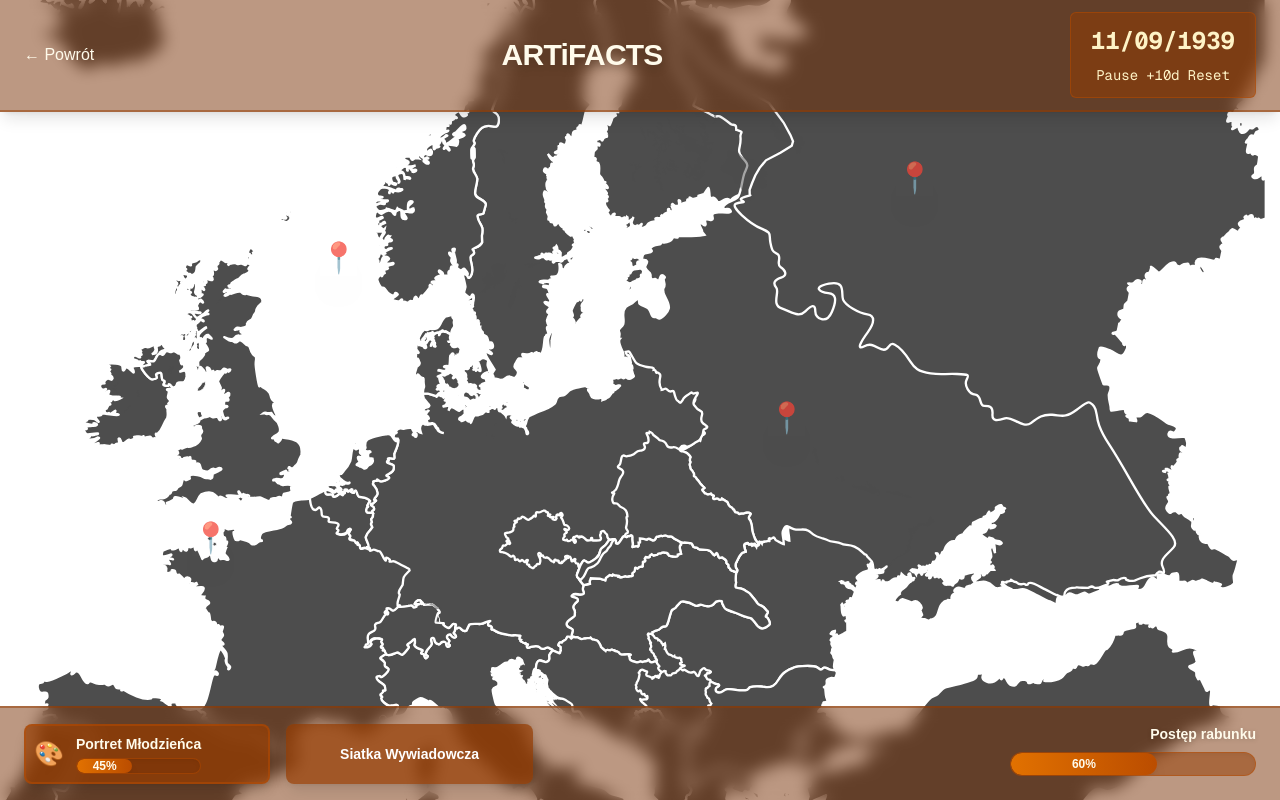
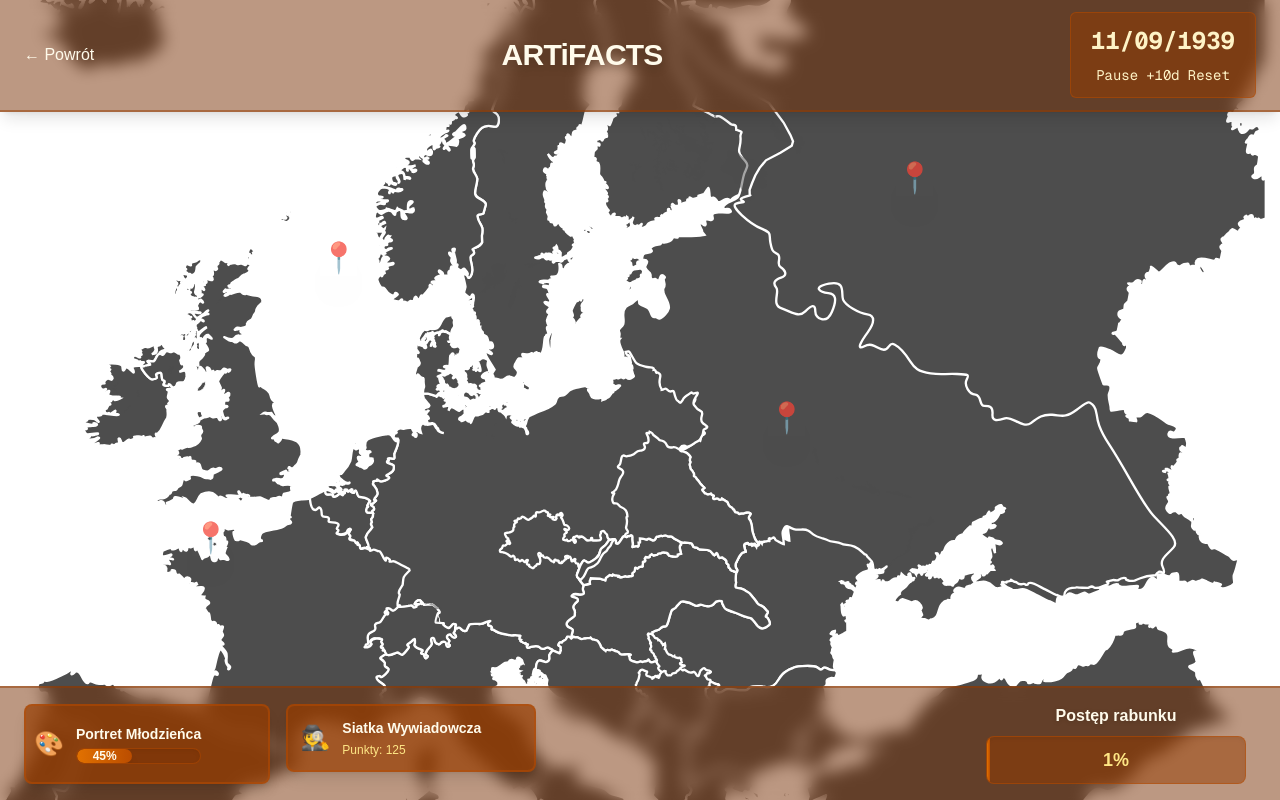
Before and after one commit to JaQubus/OneLastHack, a Next.js app: page /map in a window 1280 px wide. Built offline with nearby package versions, Linux system fonts and the light colour scheme.

Commit message:
Refactored progressbar and agents popup
Signed-off-by: tomasztomato <tomasztomato1@gmail.com>

```diff
--- a/app/components/BottomBar.tsx
+++ b/app/components/BottomBar.tsx
@@ -8,17 +8,23 @@ import type { StolenGood, Agent, Skill } from "../types";
 interface BottomBarProps {
   activeStolenGood: StolenGood;
   intelligencePoints: number;
-  discoveredAgents: Agent[];
-  skillsData: Skill[];
-  overallProgress: number;
+  activeAgents: Agent[];
+  activeAgentIds: number[];
+  availableAgents: Agent[];
+  skills: Skill[];
+  onAddAgent: () => void;
+  onLevelUpSkill: (skillId: number) => void;
 }
 
 export default function BottomBar({
   activeStolenGood,
   intelligencePoints,
-  discoveredAgents,
-  skillsData,
-  overallProgress,
+  activeAgents,
+  activeAgentIds,
+  availableAgents,
+  skills,
+  onAddAgent,
+  onLevelUpSkill,
 }: BottomBarProps) {
   return (
     <footer className="absolute bottom-0 left-0 right-0 z-20 bg-amber-900/50 backdrop-blur-sm border-t-2 border-amber-800/50 shadow-lg">
@@ -28,14 +34,18 @@ export default function BottomBar({
 
           <SiatkaWywiadowczaButton
             intelligencePoints={intelligencePoints}
-            discoveredAgents={discoveredAgents}
-            skillsData={skillsData}
+            activeAgents={activeAgents}
+            activeAgentIds={activeAgentIds}
+            availableAgents={availableAgents}
+            skills={skills}
+            onAddAgent={onAddAgent}
+            onLevelUpSkill={onLevelUpSkill}
           />
 
           {/* Center Spacer */}
           <div className="flex-1"></div>
 
-          <ProgressBar progress={overallProgress} label="Postęp rabunku" />
+          <ProgressBar />
         </div>
       </div>
     </footer>
--- a/app/components/ProgressBar.tsx
+++ b/app/components/ProgressBar.tsx
@@ -1,20 +1,56 @@
+import React, { useState, useEffect } from 'react';
+
 interface ProgressBarProps {
-  progress: number;
-  label: string;
+  duration?: number; // Total duration in seconds
+  onComplete?: () => void;
+  label?: string;
 }
 
-export default function ProgressBar({ progress, label }: ProgressBarProps) {
+const ProgressBar: React.FC<ProgressBarProps> = ({
+  duration = 480,
+  onComplete = () => {},
+  label = "Postęp rabunku"
+}) => {
+  const [progress, setProgress] = useState<number>(0);
+
+  useEffect(() => {
+    let interval: NodeJS.Timeout | undefined;
+
+    interval = setInterval(() => {
+      setProgress(prev => {
+        const newProgress = prev + (100 / duration);
+        if (newProgress >= 100) {
+          clearInterval(interval);
+          setTimeout(() => onComplete(), 100);
+          return 100;
+        }
+        return newProgress;
+      });
+    }, 1000);
+
+    return () => {
+      if (interval) clearInterval(interval);
+    };
+  }, [duration, onComplete]);
+
+  const roundedProgress = Math.round(progress);
+
   return (
-    <div className="flex flex-col items-end gap-2" style={{ width: '20%' }}>
-      <label className="text-sm font-semibold text-amber-50 drop-shadow-sm">{label}</label>
-      <div className="w-full bg-amber-800/50 rounded-full h-6 border border-amber-700/50 shadow-inner overflow-hidden">
+    <div className="flex flex-col items-center gap-2">
+      <label className="text-base font-semibold text-amber-50 drop-shadow-sm w-[280px] text-center whitespace-nowrap">
+        {label}
+      </label>
+      <div className="relative bg-amber-800/50 h-12 w-[260px] rounded-lg border border-amber-700/50 shadow-inner overflow-hidden">
         <div
-          className="h-full bg-gradient-to-r from-amber-600 to-amber-700 rounded-full flex items-center justify-center text-xs font-bold text-amber-50 transition-all duration-300 shadow-lg"
+          className="absolute inset-0 h-full bg-gradient-to-r from-amber-600 to-amber-700 rounded-lg transition-all duration-300 shadow-lg"
           style={{ width: `${progress}%` }}
-        >
-          {progress > 10 && `${progress}%`}
+        />
+        <div className="absolute inset-0 h-full flex items-center justify-center">
+          <span className="text-lg font-bold text-amber-200">{roundedProgress}%</span>
         </div>
       </div>
     </div>
   );
 }
+
+export default ProgressBar;
--- a/app/components/SiatkaWywiadowczaButton.tsx
+++ b/app/components/SiatkaWywiadowczaButton.tsx
@@ -1,132 +1,148 @@
 "use client";
 
-import Image from "next/image";
 import { useState } from "react";
+import { createPortal } from "react-dom";
 import type { Agent, Skill } from "../types";
 
 interface SiatkaWywiadowczaButtonProps {
   intelligencePoints: number;
-  discoveredAgents: Agent[];
-  skillsData: Skill[];
+  activeAgents: Agent[];
+  activeAgentIds: number[];
+  availableAgents: Agent[];
+  skills: Skill[];
+  onAddAgent: () => void;
+  onLevelUpSkill: (skillId: number) => void;
 }
 
 export default function SiatkaWywiadowczaButton({
   intelligencePoints,
-  discoveredAgents,
-  skillsData,
+  activeAgents,
+  activeAgentIds,
+  availableAgents,
+  skills,
+  onAddAgent,
+  onLevelUpSkill,
 }: SiatkaWywiadowczaButtonProps) {
   const [showMenu, setShowMenu] = useState(false);
 
   return (
-    <div className="relative" style={{ width: '20%' }}>
+    <>
+      <div className="relative min-w-[250px]">
         <button
           onClick={() => {
             setShowMenu(!showMenu);
           }}
-        className="w-full h-full min-h-[60px] p-2 bg-amber-800/70 hover:bg-amber-800/90 rounded-lg shadow-lg transition-all hover:scale-[1.02] active:scale-[0.98] text-white font-semibold hover:shadow-xl flex items-center justify-center text-xs sm:text-sm"
+          className="w-full p-3 bg-amber-800/70 hover:bg-amber-800/90 rounded-lg border-2 border-amber-700/50 shadow-lg transition-all hover:scale-[1.02] active:scale-[0.98]"
         >
-        Siatka Wywiadowcza
+          <div className="flex items-center gap-3">
+            <div className="text-2xl">🕵️</div>
+            <div className="flex-1 text-left">
+              <div className="text-sm font-semibold text-amber-50">Siatka Wywiadowcza</div>
+              <div className="text-xs text-amber-200 mt-1">Punkty: {intelligencePoints}</div>
+            </div>
+          </div>
         </button>
-      {showMenu && (
+      </div>
+
+      {/* Centered Popup - Rendered via Portal */}
+      {showMenu && typeof window !== 'undefined' && createPortal(
         <>
           <div
-            className="fixed inset-0 z-[15]"
+            className="fixed inset-0 z-[50] bg-black/20"
             onClick={() => setShowMenu(false)}
           />
-          <div
-            className="absolute bottom-full left-0 mb-2 w-[500px] bg-amber-100/95 backdrop-blur-md rounded-lg shadow-2xl border-2 border-amber-800/50 p-4 z-30 pointer-events-auto max-h-[80vh] overflow-y-auto"
-            onClick={(e) => e.stopPropagation()}
+          <div className="fixed top-1/2 left-1/2 -translate-x-1/2 -translate-y-1/2 w-[70vw] h-[70vh] max-w-[90vw] max-h-[90vh] bg-amber-100/95 backdrop-blur-md rounded-lg shadow-2xl border-2 border-amber-800/50 p-6 z-[60] pointer-events-auto flex flex-col">
+            <div className="flex items-center justify-between mb-4 flex-shrink-0">
+              <h3 className="font-bold text-amber-900 text-xl">Siatka Wywiadowcza</h3>
+              <button
+                onClick={() => setShowMenu(false)}
+                className="btn btn-sm btn-ghost text-amber-900 hover:bg-amber-200/50"
               >
-            <h3 className="font-bold text-amber-900 mb-4 text-xl">Siatka Wywiadowcza</h3>
-
-            <div className="space-y-4">
-              {/* Intelligence Points */}
-              <div className="p-3 bg-amber-200/50 rounded-lg border border-amber-800/30">
-                <div className="flex items-center justify-between">
-                  <span className="text-amber-800 font-semibold">Punkty Wywiadu:</span>
-                  <span className="font-bold text-amber-900 text-xl">{intelligencePoints}</span>
-                </div>
+                ✕
+              </button>
             </div>
 
-              {/* Discovered Agents */}
-              <div>
-                <h4 className="font-bold text-amber-900 mb-2">Odkryci Agenci</h4>
-                <div className="space-y-2">
-                  {discoveredAgents.map((agent) => (
-                    <div key={agent.id} className="flex items-center gap-3 p-2 bg-amber-200/50 rounded border border-amber-800/30">
-                      <div className="relative w-12 h-12 bg-amber-700 rounded-full border-2 border-amber-800/50 overflow-hidden flex-shrink-0">
-                        <Image
-                          src={agent.photo}
-                          alt={agent.name}
-                          fill
-                          className="object-cover"
-                          onError={(e) => {
-                            e.currentTarget.style.display = 'none';
-                          }}
-                        />
-                        <div className="absolute inset-0 flex items-center justify-center bg-amber-700 text-amber-50 text-xl">
-                          🕵️
+            <div className="grid grid-cols-2 gap-6 flex-1 min-h-0">
+              {/* Left Column - Active Agents */}
+              <div className="flex flex-col min-h-0">
+                <h4 className="font-bold text-amber-900 mb-3 flex-shrink-0">Aktywni agenci: {activeAgentIds.length}/6</h4>
+                <div className="flex-1 space-y-2 overflow-y-auto min-h-0">
+                  {/* Agent Slots */}
+                  {Array.from({ length: 6 }).map((_, index) => {
+                    const agent = activeAgents[index];
+                    return (
+                      <div
+                        key={index}
+                        className={`p-3 rounded-lg border-2 ${
+                          agent
+                            ? "bg-amber-200/50 border-amber-800/50"
+                            : "bg-amber-200/20 border-amber-800/20 border-dashed"
+                        }`}
+                      >
+                        <div className="flex items-center gap-3">
+                          <div className="relative w-12 h-12 bg-amber-700 rounded-full border-2 border-amber-800/50 overflow-hidden flex-shrink-0 flex items-center justify-center">
+                            <span className="text-amber-50 text-xl">🕵️</span>
                           </div>
-                      </div>
-                      <div className="flex-1">
+                          <div className="flex-1 min-w-0">
+                            {agent ? (
+                              <div className="flex flex-col gap-1">
                                 <div className="text-sm font-semibold text-amber-900">{agent.name}</div>
                                 <div className="text-xs text-amber-800">Kryptonim: {agent.codename}</div>
-                        <div className="text-xs text-amber-700">{agent.location} • {agent.specialization}</div>
                               </div>
-                    </div>
-                  ))}
-                  {discoveredAgents.length === 0 && (
-                    <div className="text-sm text-amber-700 italic text-center py-2">
-                      Brak odkrytych agentów
+                            ) : (
+                              <div className="flex flex-col gap-1">
+                                <div className="text-sm font-semibold text-amber-600/50">Pusty slot</div>
+                                <div className="text-xs text-amber-600/30">-</div>
                               </div>
                             )}
                           </div>
+                          <div className="w-[72px] flex-shrink-0"></div>
+                        </div>
+                      </div>
+                    );
+                  })}
+                </div>
+                <button
+                  onClick={onAddAgent}
+                  disabled={activeAgentIds.length >= 6 || availableAgents.length === 0}
+                  className="mt-4 w-full p-3 bg-amber-800/70 hover:bg-amber-800/90 rounded-lg border-2 border-amber-700/50 text-amber-50 font-semibold transition-all hover:scale-[1.02] active:scale-[0.98] flex-shrink-0 disabled:opacity-50 disabled:cursor-not-allowed disabled:hover:scale-100"
+                >
+                  + Nowy agent
+                </button>
               </div>
 
-              {/* Skills Tree */}
-              <div>
-                <h4 className="font-bold text-amber-900 mb-2">Drzewo Umiejętności Wywiadu</h4>
-                <div className="space-y-2">
-                  {skillsData.map((skill) => {
-                    const indentLevel = skill.parentId ? (skillsData.find((s) => s.id === skill.parentId)?.parentId ? 8 : 4) : 0;
-                    const isUnlocked = skill.unlocked && skill.level > 0;
-
+              {/* Right Column - Intelligence Points & Upgrades */}
+              <div className="flex flex-col min-h-0">
+                <h4 className="font-bold text-amber-900 mb-3 flex-shrink-0">Punkty wywiadu: {intelligencePoints}</h4>
+                <div className="flex-1 space-y-2 overflow-y-auto min-h-0">
+                  {skills.map((skill: Skill) => {
                     return (
                       <div
                         key={skill.id}
-                        className={`p-2 rounded border ${
-                          isUnlocked
-                            ? "bg-amber-200/50 border-amber-800/30"
-                            : "bg-amber-200/30 border-amber-800/20"
-                        }`}
-                        style={{ marginLeft: `${indentLevel}px` }}
+                        className="p-3 rounded-lg border-2 bg-amber-200/50 border-amber-800/50"
                       >
-                        <div className="flex items-center justify-between">
-                          <div className="flex-1">
-                            <div className={`font-semibold text-sm ${isUnlocked ? "text-amber-900" : "text-amber-800"}`}>
+                        <div className="flex items-center gap-3">
+                          <div className="relative w-12 h-12 bg-amber-700 rounded-full border-2 border-amber-800/50 overflow-hidden flex-shrink-0 flex items-center justify-center">
+                            <span className="text-amber-50 text-xl">⚡</span>
+                          </div>
+                          <div className="flex-1 min-w-0">
+                            <div className="flex flex-col gap-1">
+                              <div className="text-sm font-semibold text-amber-900">
                                 {skill.name}
                               </div>
-                            <div className={`text-xs ${isUnlocked ? "text-amber-800" : "text-amber-700"}`}>
-                              {skill.description}
+                              <div className="text-xs text-amber-800">
+                                Poziom: {skill.level}
                               </div>
-                            {!isUnlocked && (
-                              <div className="text-xs text-amber-700 mt-1">
-                                Wymaga: {skill.cost} punktów
                             </div>
-                            )}
-                            {isUnlocked && skill.level < skill.maxLevel && (
-                              <div className="text-xs text-amber-700 mt-1">
-                                Poziom: {skill.level}/{skill.maxLevel}
                           </div>
-                            )}
-                          </div>
-                          <div>
-                            {isUnlocked ? (
-                              <div className="badge badge-success">Aktywna</div>
-                            ) : (
-                              <div className="badge badge-warning">Zablokowana</div>
-                            )}
-                          </div>
+                          <button
+                            onClick={() => onLevelUpSkill(skill.id)}
+                            disabled={skill.level >= skill.maxLevel || intelligencePoints < skill.cost}
+                            className="w-[72px] px-3 py-1.5 bg-amber-800/70 hover:bg-amber-800/90 rounded-lg border border-amber-700/50 text-amber-50 text-xs font-semibold transition-all hover:scale-105 active:scale-95 disabled:opacity-50 disabled:cursor-not-allowed disabled:hover:scale-100 flex-shrink-0"
+                            title={skill.level >= skill.maxLevel ? "Maksymalny poziom" : `${skill.cost} punkty wywiadu`}
+                          >
+                            +1 ({skill.cost})
+                          </button>
                         </div>
                       </div>
                     );
@@ -135,8 +151,9 @@ export default function SiatkaWywiadowczaButton({
               </div>
             </div>
           </div>
+        </>,
+        document.body
+      )}
     </>
-      )}
-    </div>
   );
 }
--- a/app/data/skills.json
+++ b/app/data/skills.json
@@ -4,7 +4,7 @@
     "name": "Infiltracja Podstawowa",
     "level": 1,
     "maxLevel": 5,
-    "cost": 0,
+    "cost": 10,
     "unlocked": true,
     "description": "+10% skuteczności misji",
     "parentId": null
--- a/app/map/page.tsx
+++ b/app/map/page.tsx
@@ -59,21 +59,26 @@ export default function MapPage() {
 
   // Function to level up a skill
   const levelUpSkill = (skillId: number) => {
-    setSkills(prevSkills => prevSkills.map(skill => {
-      if (skill.id === skillId && skill.level < skill.maxLevel && intelligencePoints >= skill.cost) {
-        setIntelligencePoints(prev => prev - skill.cost);
-        return { ...skill, level: skill.level + 1 };
-      }
-      return skill;
-    }));
+    // Find the skill first
+    const skill = skills.find(s => s.id === skillId);
+    if (!skill || skill.level >= skill.maxLevel || intelligencePoints < skill.cost) {
+      return; // Can't upgrade
+    }
+
+    // Deduct points
+    setIntelligencePoints(prev => prev - skill.cost);
+
+    // Update skill level
+    setSkills(prevSkills =>
+      prevSkills.map(s =>
+        s.id === skillId ? { ...s, level: s.level + 1 } : s
+      )
+    );
   };
   const [markers, setMarkers] = useState<Marker[]>(initialMarkers as Marker[]);
 
   // Get active stolen good (first one with progress > 0)
   const activeStolenGood = (stolenGoodsData as StolenGood[]).find((good: StolenGood) => good.progress > 0) || stolenGoodsData[0] as StolenGood;
-
-  // Get discovered agents
-  const discoveredAgents = (agentsData as Agent[]).filter((agent: Agent) => agent.status === "odkryty");
 
   return (
     <div className="relative h-screen w-screen overflow-hidden">
@@ -95,9 +100,12 @@ export default function MapPage() {
       <BottomBar
         activeStolenGood={activeStolenGood}
         intelligencePoints={intelligencePoints}
-        discoveredAgents={discoveredAgents}
-        skillsData={skillsData as Skill[]}
-        overallProgress={progress}
+        activeAgents={activeAgents}
+        activeAgentIds={activeAgentIds}
+        availableAgents={availableAgents}
+        skills={skills}
+        onAddAgent={addNextAgent}
+        onLevelUpSkill={levelUpSkill}
       />
 
       {/* Clickable markers overlay */}
--- a/app/types/index.ts
+++ b/app/types/index.ts
@@ -14,10 +14,6 @@ export type Agent = {
   id: number;
   name: string;
   codename: string;
-  photo: string;
-  location: string;
-  status: string;
-  specialization: string;
 };
 
 export type Skill = {
@@ -28,5 +24,4 @@ export type Skill = {
   cost: number;
   unlocked: boolean;
   description: string;
-  parentId: number | null;
 };
```
Lines whose indentation alone changed are shown as unchanged.
